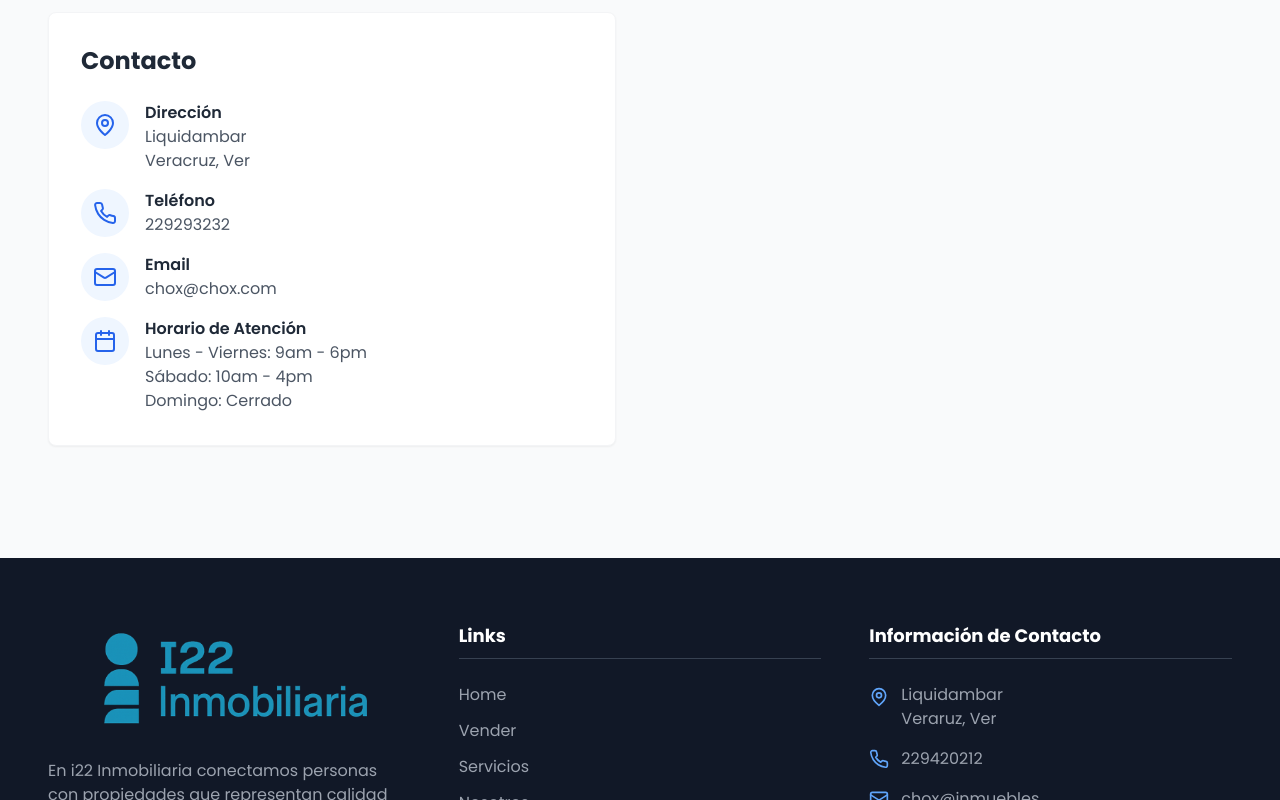
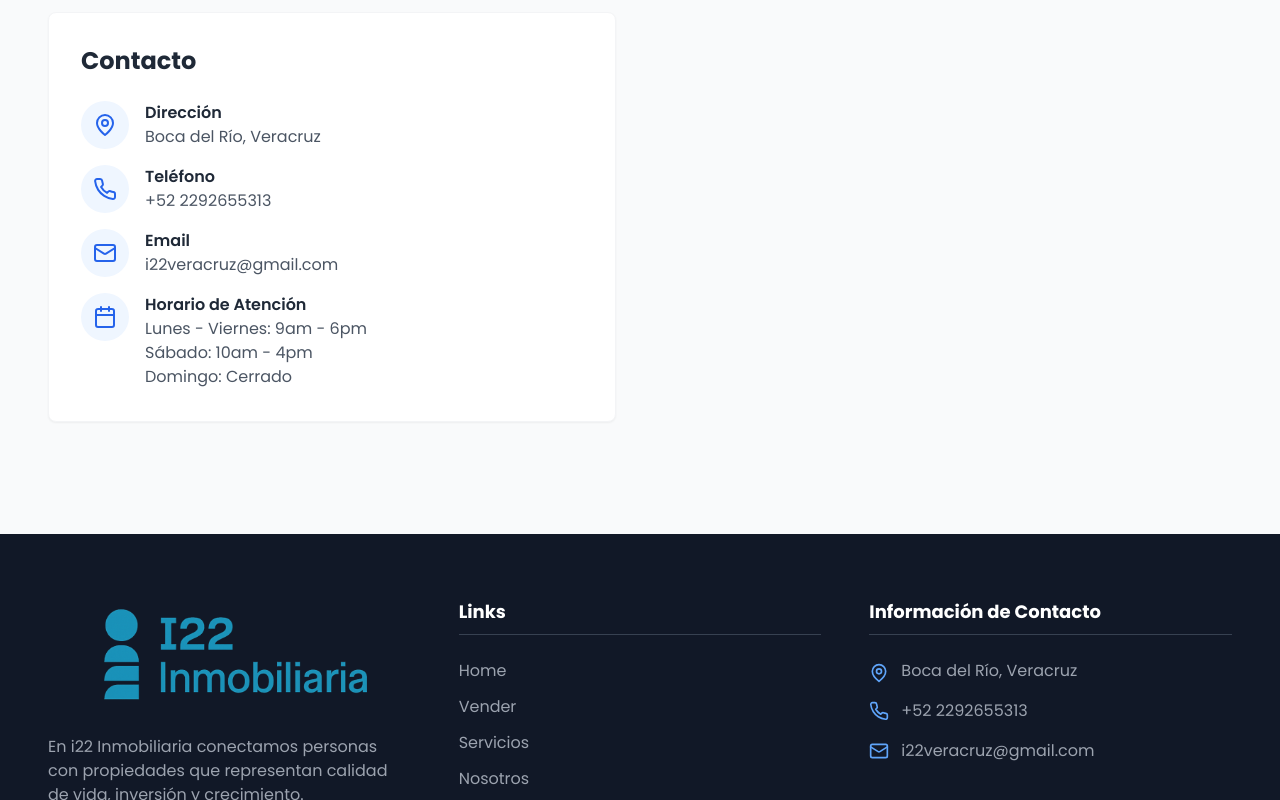
Before and after one commit to Abducido18/i22, a React (Vite) app: page / in a window 1280 px wide. Shown: the part 5460-6260 px from the top of the page. Built offline with nearby package versions, Linux system fonts and the light colour scheme.

Commit message:
change informacion de contacto

```diff
--- a/src/App.tsx
+++ b/src/App.tsx
@@ -291,7 +291,7 @@ function App() {
                     </div>
                     <div>
                       <h4 className="font-semibold text-gray-800">Dirección</h4>
-                      <p className="text-gray-600">Liquidambar<br />Veracruz, Ver</p>
+                      <p className="text-gray-600">Boca del Río, Veracruz</p>
                     </div>
                   </div>
 
@@ -301,7 +301,7 @@ function App() {
                     </div>
                     <div>
                       <h4 className="font-semibold text-gray-800">Teléfono</h4>
-                      <p className="text-gray-600">229293232</p>
+                      <p className="text-gray-600">+52 2292655313</p>
                     </div>
                   </div>
 
@@ -311,7 +311,7 @@ function App() {
                     </div>
                     <div>
                       <h4 className="font-semibold text-gray-800">Email</h4>
-                      <p className="text-gray-600">chox@chox.com</p>
+                      <p className="text-gray-600">i22veracruz@gmail.com</p>
                     </div>
                   </div>
 
--- a/src/components/Footer.tsx
+++ b/src/components/Footer.tsx
@@ -49,15 +49,15 @@ const Footer: React.FC = () => {
             <ul className="space-y-4">
               <li className="flex items-start">
                 <MapPin className="h-5 w-5 text-blue-400 mr-3 mt-1 flex-shrink-0" />
-                <span className="text-gray-400">Liquidambar<br />Veraruz, Ver</span>
+                <span className="text-gray-400">Boca del Río, Veracruz</span>
               </li>
               <li className="flex items-center">
                 <Phone className="h-5 w-5 text-blue-400 mr-3 flex-shrink-0" />
-                <span className="text-gray-400">229420212</span>
+                <span className="text-gray-400"><a href="https://wa.me/522292655313">+52 2292655313</a></span>
               </li>
               <li className="flex items-center">
                 <Mail className="h-5 w-5 text-blue-400 mr-3 flex-shrink-0" />
-                <span className="text-gray-400">chox@inmuebles</span>
+                <span className="text-gray-400">i22veracruz@gmail.com</span>
               </li>
             </ul>
 
```
